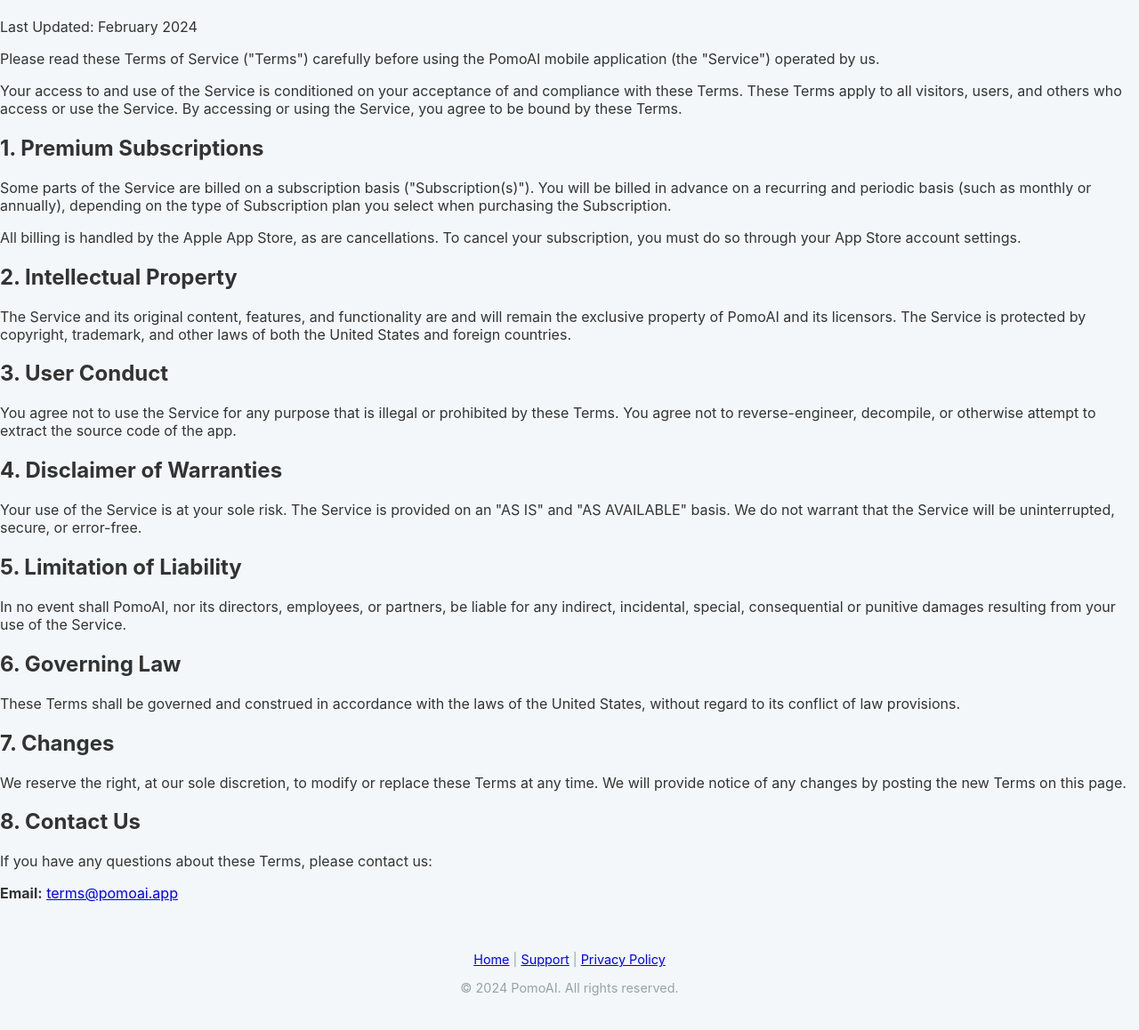
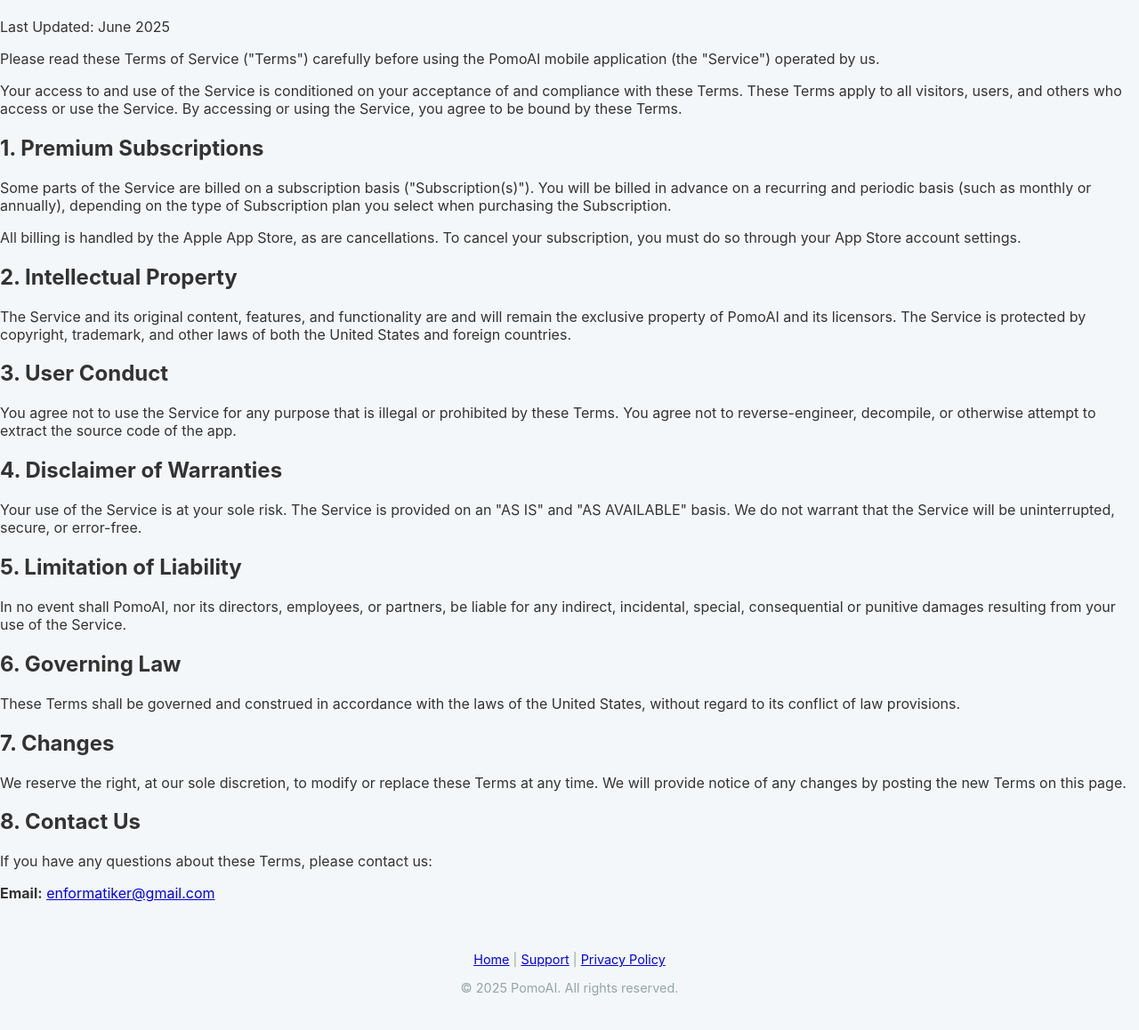
Before and after one commit to enformatiker/enformatiker.github.io, a plain HTML site: page terms.html in a window 1280 px wide. Shown: the part 62-1220 px from the top of the page at 89% size. Drawn offline with Linux system fonts and the light colour scheme.

Commit message:
Update terms.html

```diff
--- a/terms.html
+++ b/terms.html
@@ -10,7 +10,7 @@
         <div class="container">
             <header>
                 <h1>Terms of Service</h1>
-                <p>Last Updated: February 2024</p>
+                <p>Last Updated: June 2025</p>
             </header>
 
             <main>
@@ -41,12 +41,12 @@
 
                 <h2>8. Contact Us</h2>
                 <p>If you have any questions about these Terms, please contact us:</p>
-                <p><strong>Email:</strong> <a href="mailto:terms@pomoai.app">terms@pomoai.app</a></p>
+                <p><strong>Email:</strong> <a href="mailto:enformatiker@gmail.com">enformatiker@gmail.com</a></p>
             </main>
 
             <footer>
                 <a href="index.html">Home</a> | <a href="support.html">Support</a> | <a href="privacy.html">Privacy Policy</a>
-                <p>&copy; 2024 PomoAI. All rights reserved.</p>
+                <p>&copy; 2025 PomoAI. All rights reserved.</p>
             </footer>
         </div>
     </body>
```
